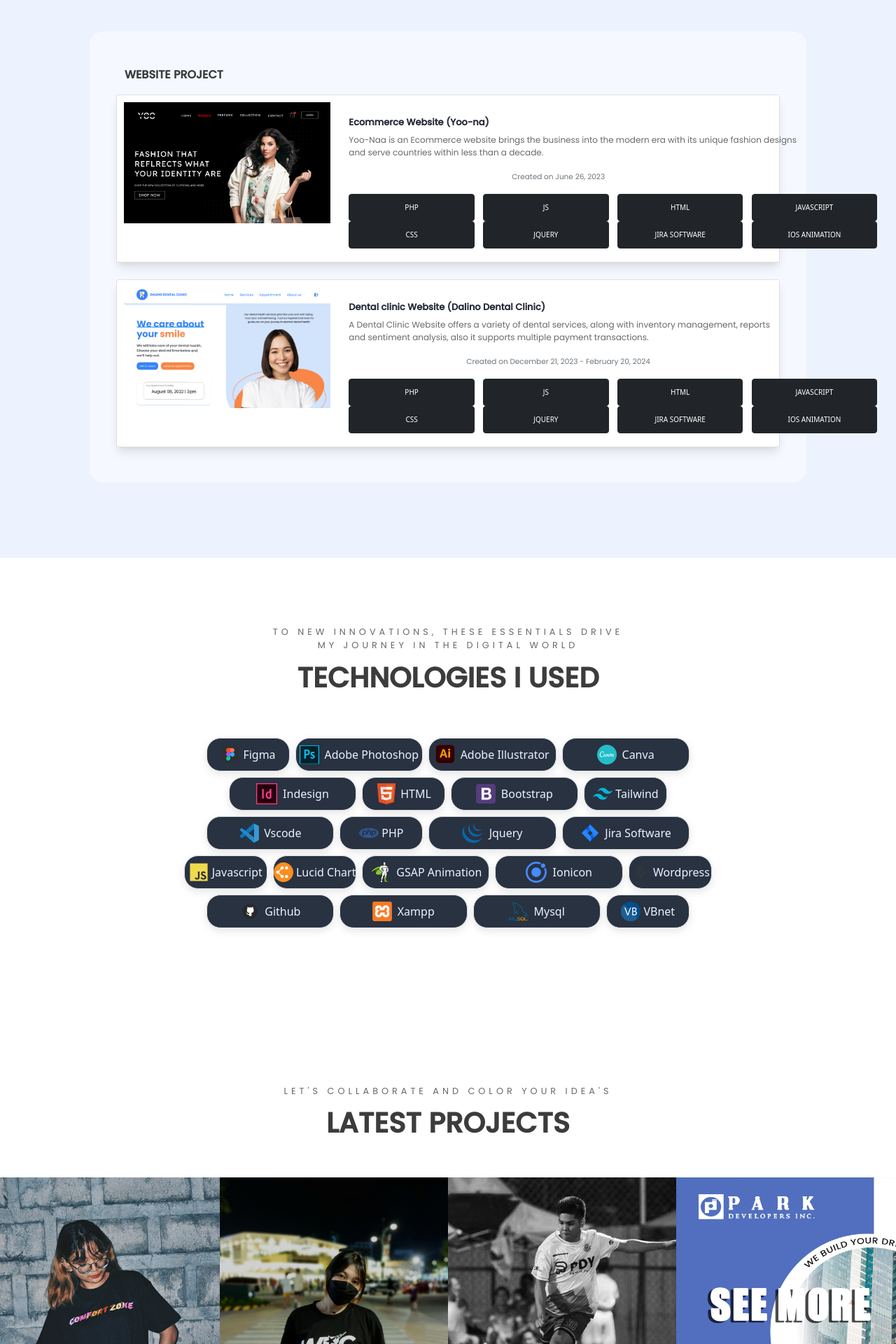
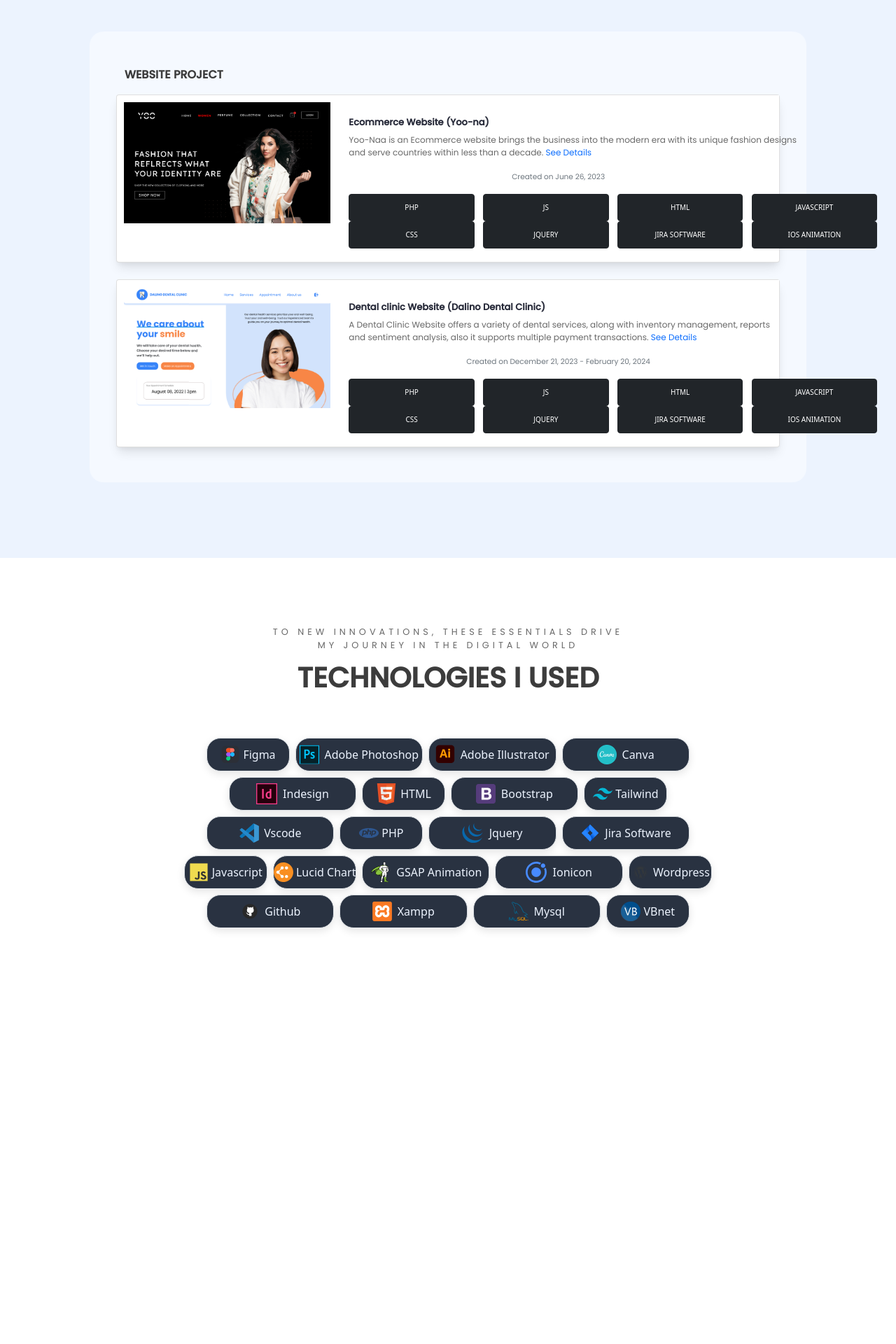
Before and after one commit to JustAADD/Adrian.io, a PHP site: page /content.php in a window 1280 px wide. Shown: the part 1240-3160 px from the top of the page at 70% size. Run offline with PHP 8.4, Linux system fonts and the light colour scheme.

Commit message:
ikaw lang

```diff
--- a/assets/cnt.css
+++ b/assets/cnt.css
@@ -148,6 +148,8 @@ body {
     font-size: 12px;
 }
 
+
+
 #projects {
     max-width: 100%;
     height: 100vh;
@@ -156,16 +158,29 @@ body {
     justify-content: center;
     align-items: center;
     text-align: center;
+    overflow-x: hidden;
+    overflow-y: hidden;
+}
 
-
+#projects-try {
+    max-width: 100%;
+    height: 100vh;
+    display: flex;
+    margin: 0;
+    padding: 0;
+    align-items: center;
+    overflow: hidden;
 }
 
 
 #projects .col {
     background-color: #282B3A;
-    padding: 0;
+    padding: 0 15px;
     margin: 0;
     position: relative;
+    overflow: hidden;
+    box-sizing: border-box;
+    flex: 1;
     overflow: hidden;
 }
 
--- a/content.php
+++ b/content.php
@@ -121,7 +121,11 @@
                                 <h5 class="text-start">Ecommerce Website (Yoo-na)</h5>
                                 <p class="text-start">Yoo-Naa is an Ecommerce website brings the business into the modern era with its unique fashion designs <br>
                                     and serve countries within less than a decade.
+                                    <span class="details">
+                                        <a href="#" class="text-decoration-none">See Details</a>
+                                    </span>
                                 </p>
+
                                 <p class="card-text"><small class="text-muted">Created on June 26, 2023</small></p>
                                 <div class="wp-tools">
                                     <div class="row">
@@ -150,14 +154,17 @@
                         <div class="col-md-4">
                             <div class="img-container">
                                 <img src="./assets/images/dental-clinic-cover.png" class="img-fluid rounded-start custom-img" alt="..." style="width: 100%; height: 100%;padding: 10px;">
+
                             </div>
                         </div>
                         <div class="col-md-8">
                             <div class="card-body" id="wp-cardbody">
                                 <h5 class="text-start">Dental clinic Website (Dalino Dental Clinic)</h5>
                                 <p class="text-start"> A Dental Clinic Website offers a variety of dental services, along with inventory management, reports <br>
-                                    and sentiment analysis, also it supports multiple payment transactions. <br>
-
+                                    and sentiment analysis, also it supports multiple payment transactions.
+                                    <span class="details">
+                                        <a href="#" class="text-decoration-none">See Details</a>
+                                    </span>
 
                                 </p>
                                 <p class="card-text"><small class="text-muted">Created on December 21, 2023 - February 20, 2024</small></p>
@@ -340,12 +347,12 @@
 
     <!-- Projects -->
 
-    <div class="container-fluid p-0" id="projects">
-
+    <!-- <div class="container-fluid p-0" id="projects">
         <p class="text-center" id="centerText">LET'S COLLABORATE AND COLOR YOUR IDEA'S</p>
         <p class="text-center mb-5" id="centerText2">LATEST PROJECTS
         </p>
-        <div class="row align-items-center">
+        <div class="rowing">
+            <div class="row align-items-center" id="row-projects">
                 <div class="col project-item">
                     <div class="project-content">
                         <img src="./assets//images//cz-cover.jpg" alt="">
@@ -386,9 +393,17 @@
                         </div>
                     </div>
                 </div>
-
             </div>
         </div>
+    </div> -->
+
+    <div class="container-fluid p-0" id="projects-try">
+        <div class=""></div>
+    </div>
+
+
+
+
 
     <script>
         // Get the button:
```
Lines whose indentation alone changed are shown as unchanged.
